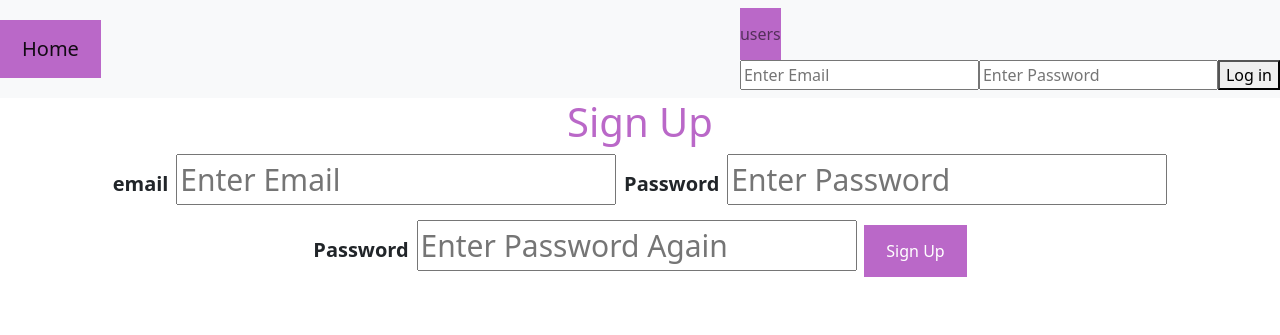
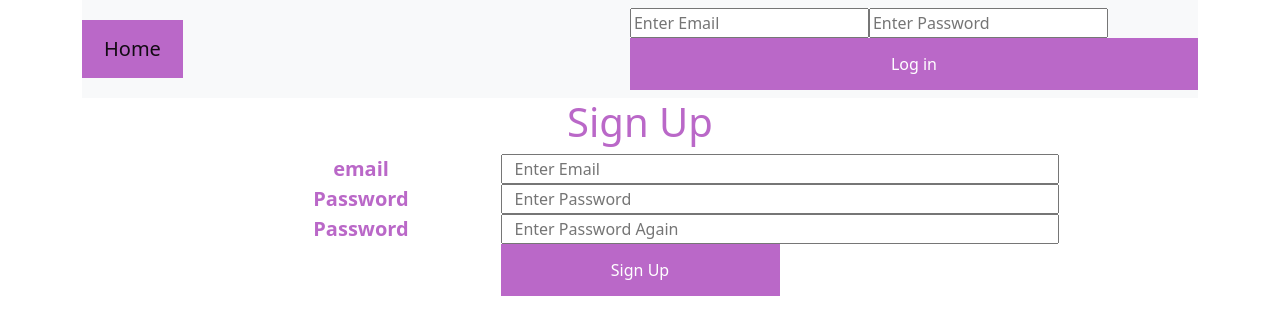
Before and after one commit to johnnie172/scraper-web-app, a Flask app: page / in a window 1280 px wide. Shown: the top 335 px of the page. Run offline with Flask 2, Linux system fonts and the light colour scheme; some libraries are stand-ins or nearby versions.

Commit message:
Adding some bootstrap features

```diff
--- a/api/static/css/style.css
+++ b/api/static/css/style.css
@@ -21,6 +21,7 @@ p {
 	vertical-align: middle;
     margin-left: auto;
     margin-right: auto;
+    border:1px solid black;
 	font-size: 18px;
 }
 
@@ -56,8 +57,9 @@ th {
 	background-color: black;
 }
 
-.button {
+button {
 	background-color: #BA68C8;
+	width: -webkit-fill-available;
 	border: none;
 	color: white;
 	padding: 14px 22px;
@@ -66,6 +68,14 @@ th {
 	display: inline-block;
 	font-size: 16px;
 }
+
+label {
+	font-size: 20px;
+	color: #BA68C8;
+	text-align: center;
+}
+
+/*
 .logoutbtn {
 	background-color: #4CAF50;
 	border: none;
@@ -168,4 +178,4 @@ th {
 	width: 50%;
 }
 .add-item-button {
-}
+}*/
--- a/api/templates/base.html
+++ b/api/templates/base.html
@@ -9,20 +9,17 @@
 
 </head>
 <body>
-	<div>
+	<div class="container">
 		<nav class="navbar navbar-light bg-light">
 		    <a class="navbar-brand" href="/">Home</a>
 		    <ul class="navbar-nav">
-		    	<li class="nav-item">
-		    		<a href="#" class="nav-link">users</a>
-		    	</li>
 
 		    </ul>
 		    {% if (user_id) %}
 		    <a href="userRegistry"> Register </a>
 
 		</nav>
-		<div class="login-container">
+		<div class="row justify-content-center login-container">
 	        <form method="POST" action="login">
 	            <input type="text" placeholder="Email" name="email">
 	            <input type="password" placeholder="Password" name="password">
--- a/api/templates/index.html
+++ b/api/templates/index.html
@@ -6,27 +6,34 @@
  -->
 
 
-  <div class="sign-up">
-    <h1>Sign Up</h1>
-    <form action="/sign-up" method="post">
-      <div class="container">
-        <label class="sign-up-label" for="email"><b>email</b></label>
-        <input class="sign-up-input" type="text" placeholder="Enter Email" name="email" required>
+  <div class="container sign-up">
+    <h1 class="row justify-content-center">Sign Up</h1>
+    <form class="row my-row justify-content-center form" action="/sign-up" method="post">
 
-        <label class="sign-up-label" for="password"><b>Password</b></label>
-        <input class="sign-up-input" type="password" placeholder="Enter Password" name="password" required>
-
-        <label class="sign-up-label" for="password2"><b>Password</b></label>
-        <input class="sign-up-input" type="password" placeholder="Enter Password Again" name="password2" required>
-
-        <button class="sign-up-button" type="submit">Sign Up</button>
-  <!--           <label class="checkbox">
-              <input type="checkbox" value="remember-me" id="remember_me"> Remember me
-          </label> -->
+      <div class="row justify-content-center my-row field-row">
+        <label class="col-md-3 sign-up-label" for="email"><b>email</b></label>
+        <input class="col-md-6 sign-up-input" type="text" placeholder="Enter Email" name="email" required>
       </div>
 
+      <div class="row justify-content-center my-row field-row">
+        <label class="col-md-3 sign-up-label" for="password"><b>Password</b></label>
+        <input class="col-md-6 sign-up-input" type="password" placeholder="Enter Password" name="password" required>
+      </div>
+
+      <div class="row justify-content-center my-row field-row">
+        <label class="col-md-3 sign-up-label" for="password2"><b>Password</b></label>
+        <input class="col-md-6 sign-up-input" type="password" placeholder="Enter Password Again" name="password2" required>
+      </div>
+
+      <div class="row justify-content-center my-row field-row">
+        <button class="col-3 sign-up-button" type="submit">Sign Up</button>
+      </div>
+<!--           <label class="checkbox">
+            <input type="checkbox" value="remember-me" id="remember_me"> Remember me
+        </label> -->
       <div class="container" style="background-color:#f1f1f1">
       </div>
+
     </form>
   </div>
 
```
Also changed, not shown: api/templates/change_item_target.html (+8 -7 lines), api/templates/view_items.html (+10 -14 lines).
